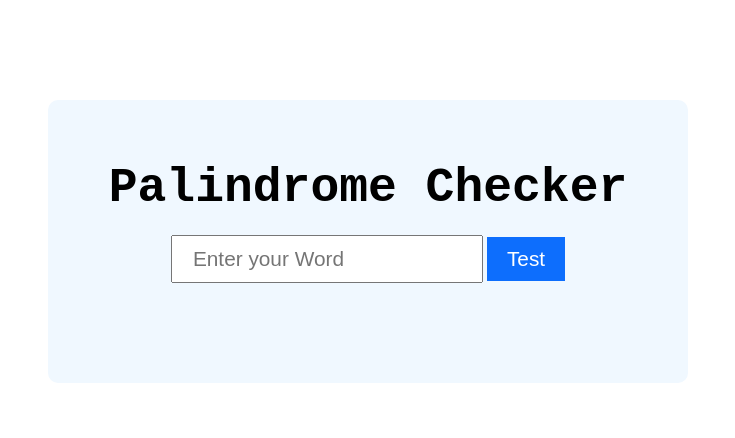
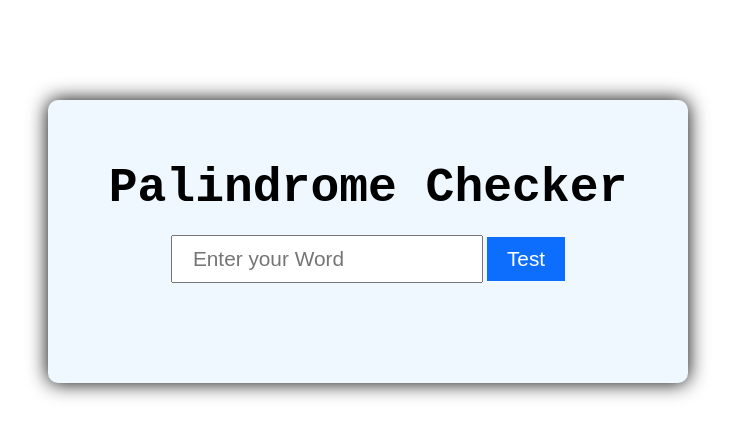
Before and after one commit to Maham-Rafeeq/Palindrome-Checker, a plain HTML site: page index.html in a window 1280 px wide. Shown: the whole page, without its empty margins (272-1007 px from the left). Drawn offline with Linux system fonts and the light colour scheme.

Commit message:
Update style.css

```diff
--- a/style.css
+++ b/style.css
@@ -10,6 +10,7 @@
     margin: 100px auto 0;
     padding: 50px;
      text-align: center;
+    box-shadow:0px 0px 20px black;
 }
 .container #heading{
      font-size: 3rem;
@@ -75,4 +76,5 @@
         font-size: 1.2rem;
     }
 
+
 }
```
